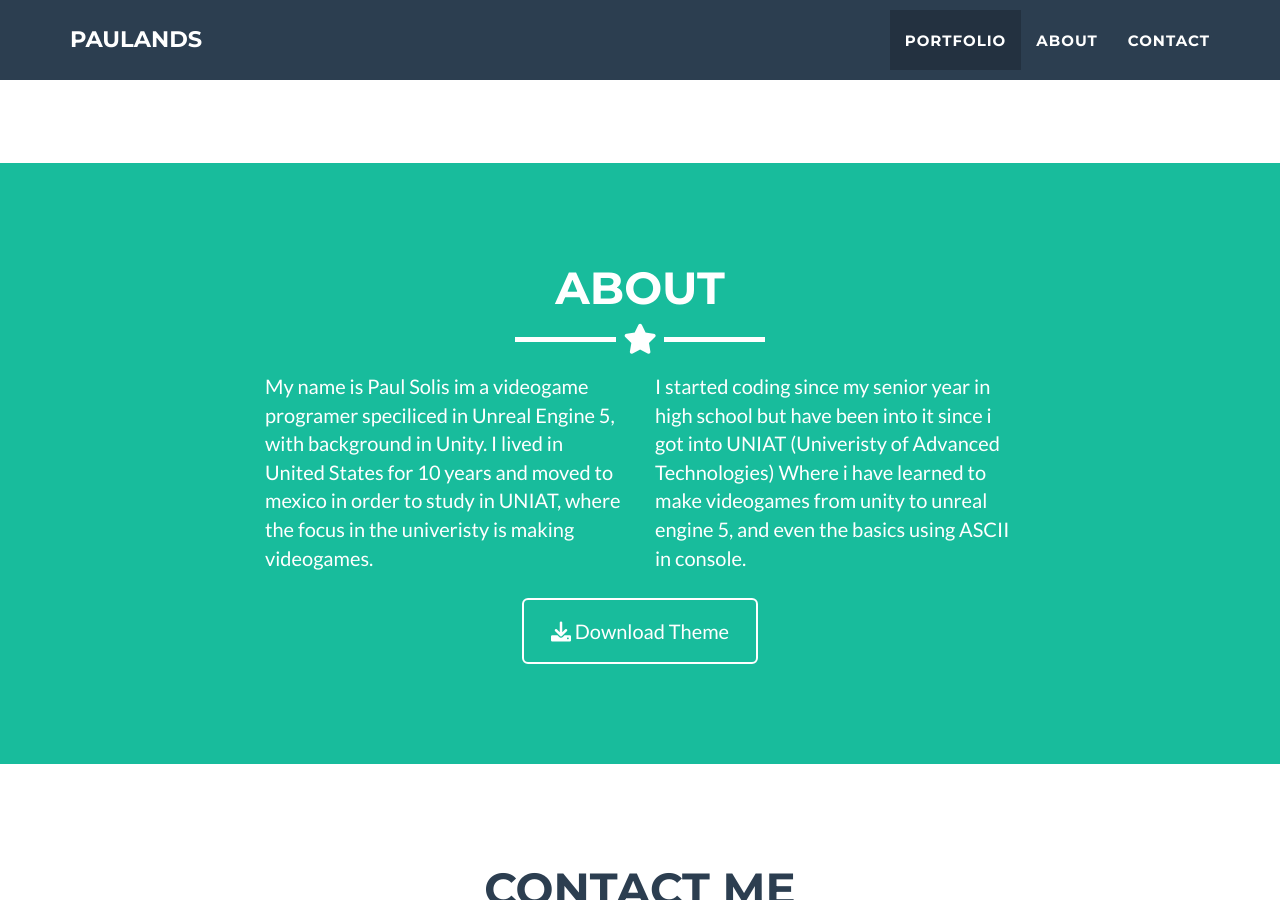
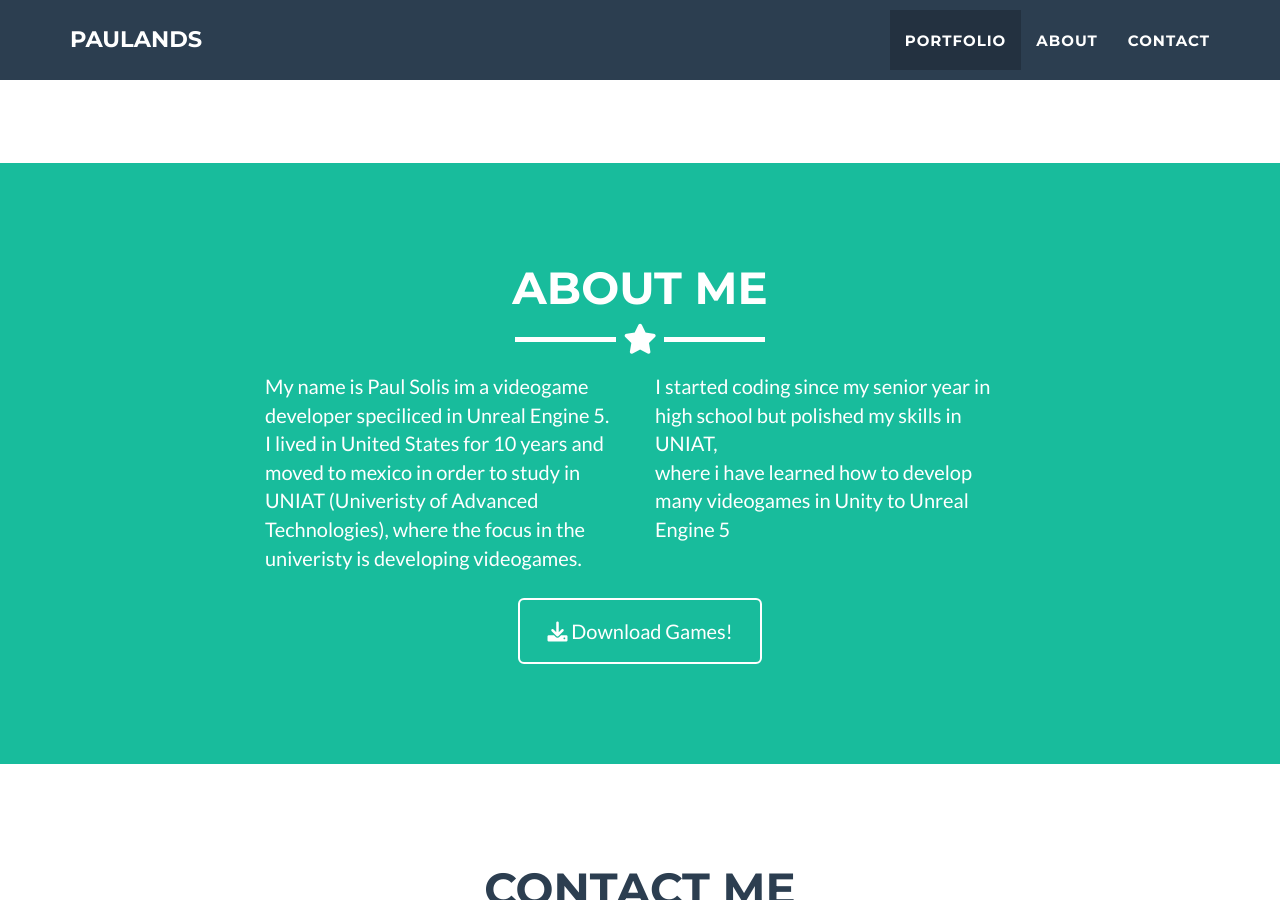
Before and after one commit to PaulAnds/PaulAnds.github.io, a Jekyll site: the page built from _posts/2014-07-18-project-1.markdown, in a window 1280 px wide and 900 px high, scrolled down 1653 px. Built offline with Jekyll 4.4.1, drawn with Linux system fonts in a browser that asks for light colours.

Commit message:
about me

```diff
--- a/_includes/about.html
+++ b/_includes/about.html
@@ -3,23 +3,25 @@
   <div class="container">
     <div class="row">
       <div class="col-lg-12 text-center">
-        <h2>About</h2>
+        <h2>About Me</h2>
         <hr class="star-light">
       </div>
     </div>
     <div class="row">
       <div class="col-lg-4 col-lg-offset-2">
-        <p>My name is Paul Solis im a videogame programer speciliced in Unreal Engine 5, with background in Unity.
-        I lived in United States for 10 years and moved to mexico in order to study in UNIAT, where the focus in the univeristy is making videogames.
+        <p>My name is Paul Solis im a videogame developer speciliced in Unreal Engine 5.
+        <br>
+        I lived in United States for 10 years and moved to mexico in order to study in UNIAT (Univeristy of Advanced Technologies), where the focus in the univeristy is developing videogames.
         </p>
       </div>
       <div class="col-lg-4">
-        <p>I started coding since my senior year in high school but have been into it since i got into UNIAT (Univeristy of Advanced Technologies)
-        Where i have learned to make videogames from unity to unreal engine 5, and even the basics using ASCII in console. </p>
+        <p>I started coding since my senior year in high school but polished my skills in UNIAT,
+        <br>
+        where i have learned how to develop many videogames in Unity to Unreal Engine 5</p>
       </div>
       <div class="col-lg-8 col-lg-offset-2 text-center">
-        <a href="https://github.com/jeromelachaud/freelancer-theme" class="btn btn-lg btn-outline">
-          <i class="fa fa-download"></i> Download Theme
+        <a href="https://paulands.itch.io/" class="btn btn-lg btn-outline">
+          <i class="fa fa-download"></i> Download Games!
         </a>
       </div>
     </div>
```
